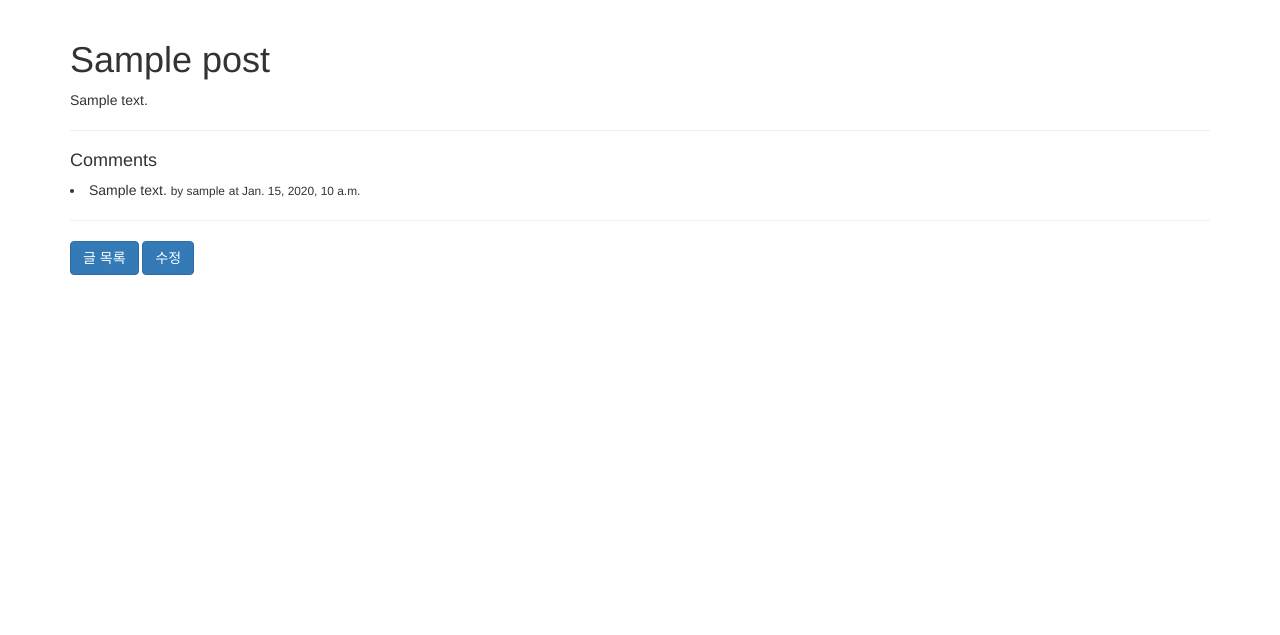
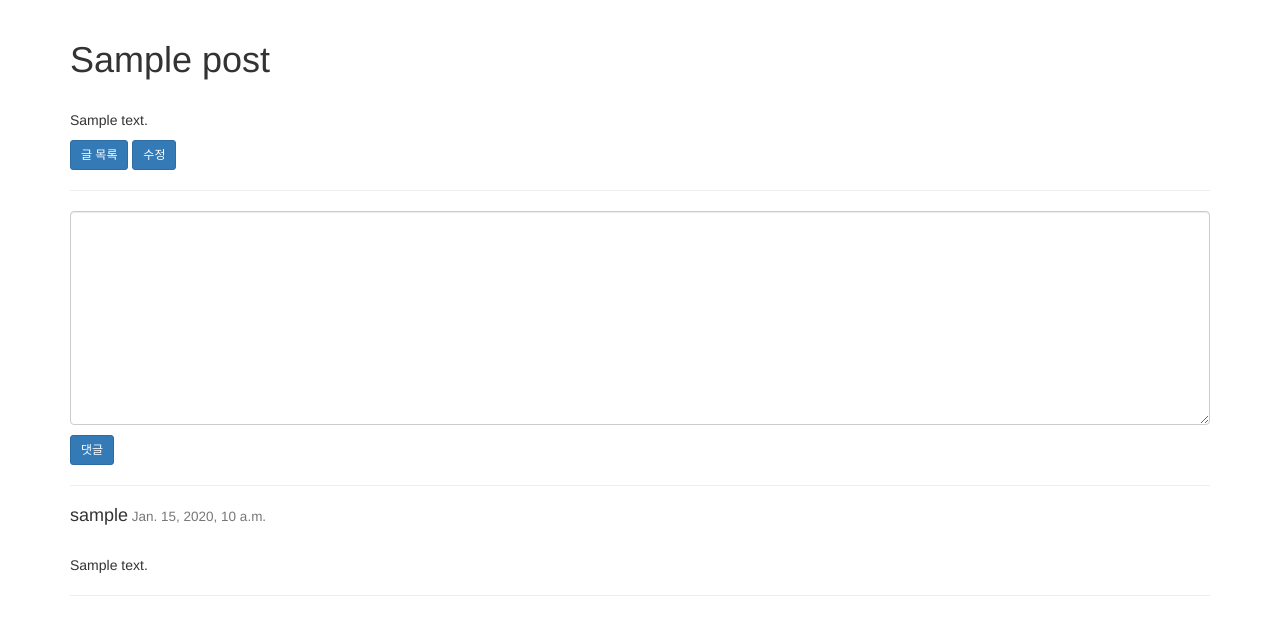
Before and after one commit to gs2dang/community, a Django app: page /post/1/ in a window 1280 px wide. Shown: the part 54-689 px from the top of the page. Run offline with Django 3.2, Linux system fonts and the light colour scheme; a user stored in the database is signed in; tables that the repository leaves empty hold one stand-in row (values such as "Sample post"); some libraries are stand-ins or nearby versions.

Commit message:
[UPDATE] Comment 기능 추가
로그인한 유저만 댓글을 작성할 수 있도록 했음. 로그인을 하지 않을
경우에는 댓글을 작성할 수 있는 창이 보이지 않도록 함

```diff
--- a/app/posts/forms.py
+++ b/app/posts/forms.py
@@ -1,6 +1,5 @@
 from django import forms
-
-from .models import Post
+from .models import Post, Comment
 
 
 class PostForm(forms.ModelForm):
@@ -10,3 +9,11 @@ class PostForm(forms.ModelForm):
     class Meta:
         model = Post
         fields = ['title', 'content']
+
+
+class CommentForm(forms.ModelForm):
+    content = forms.CharField(widget=forms.Textarea(attrs={'class': 'form-control'}))
+
+    class Meta:
+        model = Comment
+        fields = ['content']
--- a/app/posts/views.py
+++ b/app/posts/views.py
@@ -1,6 +1,6 @@
 from django.core.paginator import Paginator
 from django.shortcuts import render, get_object_or_404, redirect
-from .forms import PostForm
+from .forms import PostForm, CommentForm
 from .models import Post
 
 
@@ -31,9 +31,6 @@ def post_list(request):
         end_index = current_page + 5
     paginator_range = paginator.page_range[start_index:end_index]
 
-
-
-
     context = {
         'posts': posts,
         'search': search,
@@ -47,15 +44,30 @@ def post_detail(request, pk):
 
     # 이전에 위치한 주소를 가져오기
     before_url = request.META.get('HTTP_REFERER')
-    if '/post/create/' in before_url:
+
+    # 특정 게시글에 바로 접속했을 경우, 해당 게시글이 위치한 페이지 목록으로 갈 수 없기에
+    # 게시글 1페이지 이동하게 한다.
+    if '?page=' not in before_url:
         before_url = False
 
     # 조회수 증가
     post.update_view_count
 
+    if request.method == 'POST':
+        form = CommentForm(request.POST)
+        if form.is_valid():
+            comment = form.save(commit=False)
+            comment.author = request.user
+            comment.post = post
+            comment.save()
+            return redirect(post)
+    else:
+        form = CommentForm()
+
     context = {
         'post': post,
-        'before_url': before_url
+        'before_url': before_url,
+        'form': form,
     }
     return render(request, 'posts/post_detail.html', context)
 
@@ -83,7 +95,7 @@ def post_create(request):
             post = form.save(commit=False)
             post.author = request.user
             post.save()
-            return redirect(f'/post/{ post.pk }')
+            return redirect(post)
     else:
         form = PostForm()
 
--- a/app/templates/base.html
+++ b/app/templates/base.html
@@ -55,6 +55,10 @@
             width: 100%;
             margin: 20px 0 0;
         }
+
+        .form-control {
+            margin: 0 0 10px;
+        }
     </style>
 
 </head>
--- a/app/templates/posts/post_create.html
+++ b/app/templates/posts/post_create.html
@@ -7,7 +7,7 @@
             제목 {{ form.title }}
             <br>
             내용 {{ form.content }}
-            <button class="btn btn-primary btn-block">작성 완료</button>
+            <button class="btn btn-primary btn-block btn-sm">작성 완료</button>
         </form>
     </div>
 </div>
--- a/app/templates/posts/post_detail.html
+++ b/app/templates/posts/post_detail.html
@@ -4,25 +4,33 @@
     <div class="row">
         <div class="col-sm-12">
             <h1>{{ post.title }}</h1>
+            <br>
             {{ post.content|linebreaks }}
-            <hr>
-            <h4>Comments</h4>
-            {% for comment in post.comment_set.all %}
-            <li>
-                {{ comment.content }}
-                <small>by {{ comment.author }}</small>
-                <small>at {{ comment.modified }}</small>
-            </li>
-            {% endfor %}
-            <hr>
             {% if before_url %}
-            <a href="{{ before_url }}" class='btn btn-primary'>글 목록</a>
+            <a href="{{ before_url }}" class='btn btn-primary btn-sm'>글 목록</a>
             {% else %}
-            <a href="{% url 'posts:post_list' %}" class='btn btn-primary'>글 목록</a>
+            <a href="{% url 'posts:post_list' %}" class='btn btn-primary btn-sm'>글 목록</a>
             {% endif %}
             {% if user.is_authenticated %}
-            <a href="{% url 'posts:post_edit' post.id %}" class='btn btn-primary'>수정</a>
+            <a href="{% url 'posts:post_edit' post.id %}" class='btn btn-primary btn-sm'>수정</a>
             {% endif %}
+            <hr>
+            {% if user.is_authenticated %}
+            <form action="" method="POST">
+                {% csrf_token %}
+                    {{ form.content }}
+                <input type="submit" class="btn btn-primary btn-sm" value="댓글">
+            </form>
+            <hr>
+            {% endif %}
+            <div class="comment">
+                {% for comment in post.comment_set.all %}
+                <h4>{{ comment.author.nickname }}<small> {{ comment.created }}</small></h4>
+                <br>
+                {{ comment.content }}
+                <hr>
+                {% endfor %}
+            </div>
         </div>
     </div>
 </div>
--- a/app/templates/posts/post_edit.html
+++ b/app/templates/posts/post_edit.html
@@ -6,6 +6,6 @@
     <br>
     내용 : {{ form.content }}
     <br>
-    <button class="btn btn-primary btn-lg">수정 완료</button>
+    <button class="btn btn-primary">수정 완료</button>
 </form>
 {% endblock %}
```
Also changed, not shown: app/templates/posts/post_list.html (+1 -8 lines).
